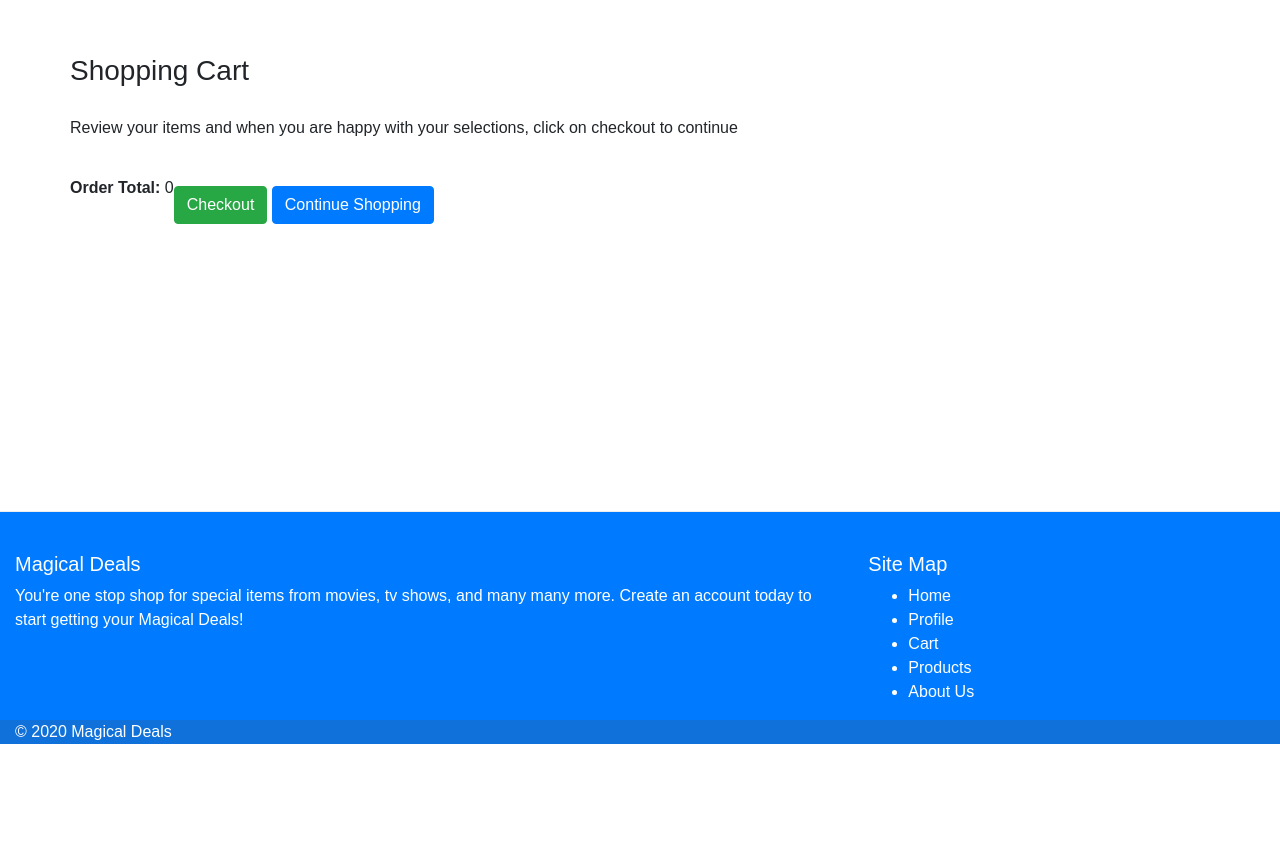
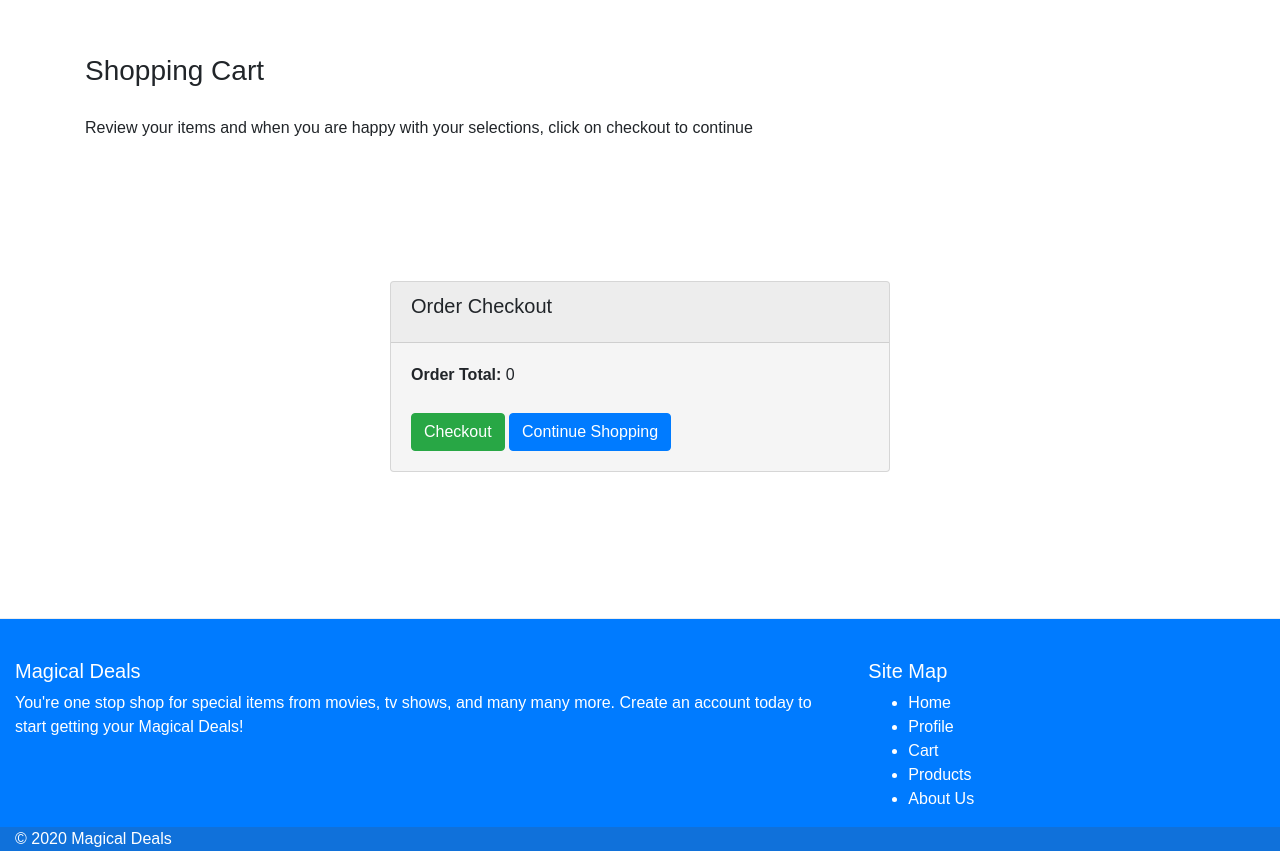
Before and after one commit to aidan-stritch/magical-deals, a Django app: page /cart/ in a window 1280 px wide. Shown: the part 56-907 px from the top of the page. Before the commit the page ends 800 px from the top, so only its background shows below. Run offline with Django 3.2, Linux system fonts and the light colour scheme; the visitor is signed in with stand-in values (Sample User, id 1); some libraries are stand-ins or nearby versions.

Commit message:
updated css for card layouts on products.html, index.html, view_product.html and cart.html / added required to quantity inputs

```diff
--- a/cart/templates/cart.html
+++ b/cart/templates/cart.html
@@ -5,56 +5,57 @@
 
 {% block content %}
 
-<div class="row row-flex">
+
 <div class="row">
     <div class="col-12 header-title">
         <h3>Shopping Cart</h3>
         <p>Review your items and when you are happy with your selections, click on checkout to continue</p>
     </div>
 </div>
+<div class="row row-flex">
 {% for item in cart_items %}
-	<div class="col-xs-10 col-xs-offset-1 col-sm-offset-0 col-sm-6 col-md-4 display panel panel-display">
-		<div class="col-md-12 product-view">
+<div class="col-xs-10 col-xs-offset-1 col-sm-offset-0 col-sm-6 col-md-6 display panel row-flex">
+    <div class="panel-body">
+        <div class="card-header panel-content">
+            <h5>{{ item.product.product_name }}</h5>
+        </div>
+        <div class="panel-content">
+            <div class="product-view">
                 <img src="{{ MEDIA_URL }}{{ item.product.image }}" />
             </div>
-			<div class="caption">
-				<h5>{{ item.product.product_name }}</h5>
             <p><b>Unit Price:</b> <span class="glyphicon glyphicon-euro" aria-hidden="true"></span> {{ item.product.price }}</p>
-				<p>
+            <p><strong>Current Quantity: </strong>{{ item.quantity }}</p>
             <form class="form-inline" method="post" action="{% url 'adjust_cart' item.id %}">
                 {% csrf_token %}
-						<div class="form-group">
                 <div class="input-group panel-input">
                     <div class="input-group-addon">Qty</div>
-								<input name="quantity" type="number" min="0" max="999" class="form-control qty-input">
-								<div class="input-group-addon">{{ item.quantity }}</div>
+                    <input name="quantity" type="number" min="0" max="999" required class="form-control ">
+                    <span class="input-group-btn">
+                        <button type="submit" class="btn btn-primary"><span class="glyphicon glyphicon-edit" aria-hidden="true"></span> Update</button>
+                    </span>
+                </div>
+            </form>
         </div>
     </div>
-						<button type="submit" class="btn btn-primary"><span class="glyphicon glyphicon-edit" aria-hidden="true"></span> Update</button>
-					</form>
+</div>
+{% endfor%}
+</div>
+<div class="row cart-checkout">
+    <div class="col-md-12 card cart-card ">
+        <div class="card-header">
+            <h5 class="card-title">Order Checkout</h5>
+        </div>
+        <div class="card-body">
+            <p class="card-text">
+                <span><b>Order Total: </b></span>
+                <span class="glyphicon glyphicon-euro" aria-hidden="true"></span> {{ total }}
             </p>
+            <div class="display">
+                <a href="{% url 'checkout' %}" class="btn btn-success" role="button"><span class="glyphicon glyphicon-ok-sign" aria-hidden="true"></span> Checkout</a>
+                <a href="{% url 'products' %}" class="btn btn-primary btn-sizing"><span class="glyphicon glyphicon-th-list" aria-hidden="true"></span> Continue Shopping</a>
+            </div>
+        </div>
     </div>
 </div>
 
-		{% endfor%}
-
-	</div>
-	<div class="row">
-
-		<p>
-			<span><b>Order Total: </b></span>
-
-			<span class="glyphicon glyphicon-euro" aria-hidden="true"></span> {{ total }}</p>
-		<p>
-
-			<a href="{% url 'checkout' %}" class="btn btn-success"
-				role="button"><span class="glyphicon glyphicon-ok-sign" aria-hidden="true"></span> Checkout</a>
-
-			<a href="{% url 'products' %}"
-				class="btn btn-primary btn-sizing"><span class="glyphicon glyphicon-th-list" aria-hidden="true"></span>
-				Continue Shopping</a>
-		</p>
-
-	</div>
-
 	{% endblock %}
--- a/products/templates/view_product.html
+++ b/products/templates/view_product.html
@@ -35,11 +35,6 @@
                     {% endfor %}
                     {% endwith %}
                     </p>
-                    {% with product.rating|center: n as range %}
-                    {% for _ in range %}
-                        <span class="fa fa-star"></span>
-                    {% endfor %}
-                    {% endwith %}
 
 					<p><b>Price:</b> €{{ product.price }}</p>
 				</p>
@@ -54,6 +49,7 @@
             max="999"
             class="form-control qty-input"
             placeholder="Qty"
+            required
           />
 						<span class="input-group-btn">
                 <button class="btn btn-success" type="submit"><span
--- a/static/css/custom.css
+++ b/static/css/custom.css
@@ -108,18 +108,30 @@ footer a {
   padding:0;
 }
 
+.cart-card {
+  background-color: #f5f5f5;
+  max-width: 500px;
+  margin: 50px auto 50px auto;
+  padding:0;
+}
 
+.cart-checkout{
+    padding:5%;
+}
 .product-view img {
-  min-width: 200px;
-  min-height: 200px;
-  padding-top: 20px;
-  max-height: 200px;
+    padding: 20px;
+    height: auto;
+    width: 100%;
+    max-height: 250px;
+    max-width: 250px;
 }
 
 .product-view {
-  text-align: center;
-  height: 200px;
-}
+    text-align: center;
+    height:200px;
+    margin-bottom: 5%;
+    overflow: hidden;
+  }
 
 .full-product-view{
     text-align: center;
@@ -175,6 +187,7 @@ footer a {
     text-overflow: ellipsis;
 }
 
+
 .panel-default {
   border-color: transparent;
 }
@@ -212,20 +225,13 @@ footer a {
   .panel-input button {
     right: 25%;
   }
+  .panel-content h5{
+    font-size: 18px;
+    font-weight: bold;
+    }
 
 
-  /*..........................Media Queries - Card*/
 
-  .product-view {
-    width: 90%;
-    height: 100%;
-  }
-
-  .product-view img {
-    text-align: center;
-    min-height: 200px;
-    min-width: 200px;
-  }
 
   /*..........................Media Queries - Carousel*/
 
--- a/templates/base.html
+++ b/templates/base.html
@@ -40,7 +40,7 @@
                   class="glyphicon glyphicon-home"
                   aria-hidden="true"
                 ></span>
-                Home <span class="sr-only">(current)</span></a
+                Home </a
               >
             </li>
             <li class="nav-item">
```
Also changed, not shown: home/templates/index.html (+4 -4 lines), products/templates/products.html (+7 -5 lines). Lines whose indentation alone changed are shown as unchanged.
